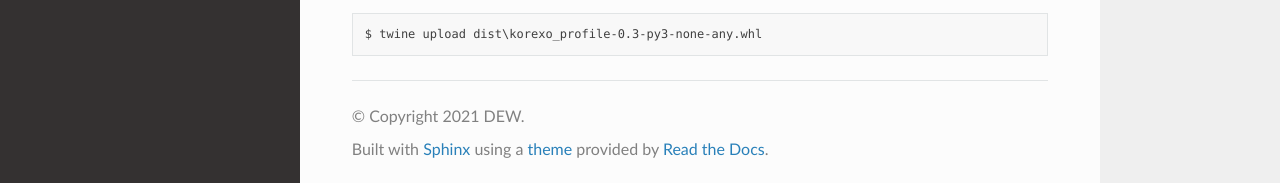
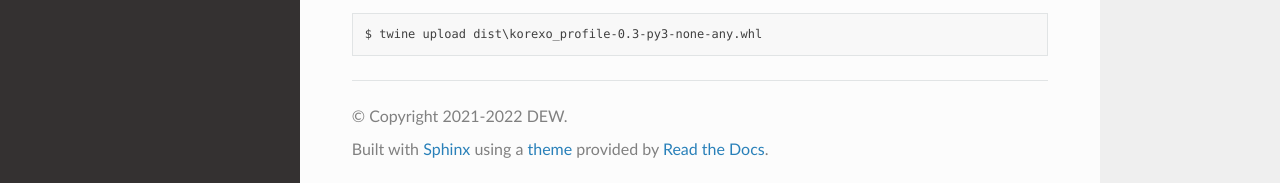
Before and after one commit to daanreijnders/korexo_profile, a Sphinx documentation site: the page built from docs/index.rst, in a window 1280 px wide and 900 px high, scrolled down 6145 px. Shown: the part 714-897 px from the top of the window. Built offline with Sphinx 7.4.7 and the Read the Docs theme 2.0.0, drawn with Linux system fonts in a browser that asks for light colours.

```diff
--- a/docs/conf.py
+++ b/docs/conf.py
@@ -1,7 +1,7 @@
 project_name = "korexo_profile"
 
 project = f"{project_name} documentation"
-copyright = "2021 DEW"
+copyright = "2021-2022 DEW"
 author = "DEW Water Science (Kent Inverarity)"
 
 from pkg_resources import get_distribution
@@ -45,9 +45,9 @@ html_theme_options = {
 
 html_context = {
     'display_github': False,
-    # 'github_user': 'dew-waterscience',
-    # 'github_repo': 'dew_gwdata',
-    # 'github_version': f'v{release}/'
+    'github_user': 'dew-waterscience',
+    'github_repo': 'korexo_profile',
+    'github_version': f'v{release}/'
 }
 
 html_static_path = ["_static"]
@@ -62,43 +62,3 @@ intersphinx_cache_limit = 1
 
 # If true, `todo` and `todoList` produce output, else they produce nothing.
 todo_include_todos = True
-
-
-# def setup(app):
-#     app.add_css_file("custom.css")
-
-
-
-# project = 'sageodata-db'
-# copyright = '2021, DEW Water Science (Kent Inverarity)'
-# author = 'DEW Water Science (Kent Inverarity)'
-
-
-# # -- General configuration ---------------------------------------------------
-
-# # Add any Sphinx extension module names here, as strings. They can be
-# # extensions coming with Sphinx (named 'sphinx.ext.*') or your custom
-# # ones.
-# extensions = [
-# ]
-
-# # Add any paths that contain templates here, relative to this directory.
-# templates_path = ['_templates']
-
-# # List of patterns, relative to source directory, that match files and
-# # directories to ignore when looking for source files.
-# # This pattern also affects html_static_path and html_extra_path.
-# exclude_patterns = ['_build', 'Thumbs.db', '.DS_Store']
-
-
-# # -- Options for HTML output -------------------------------------------------
-
-# # The theme to use for HTML and HTML Help pages.  See the documentation for
-# # a list of builtin themes.
-# #
-# html_theme = 'alabaster'
-
-# # Add any paths that contain custom static files (such as style sheets) here,
-# # relative to this directory. They are copied after the builtin static files,
-# # so a file named "default.css" will overwrite the builtin "default.css".
-# html_static_path = ['_static']
```
